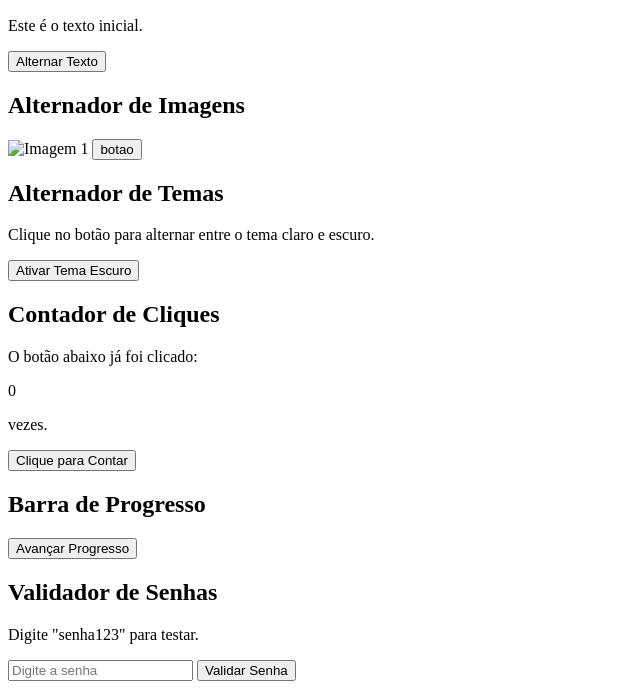
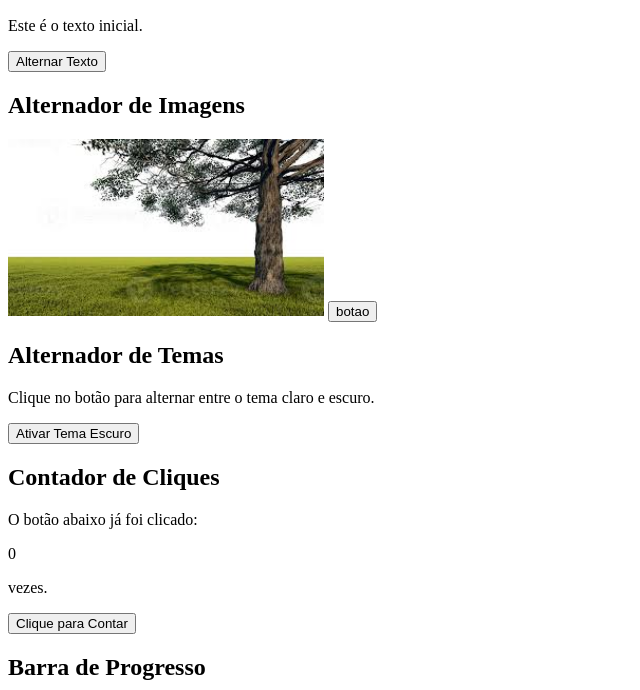
Before and after one commit to cursoguilhermesenac-lab/nadar, a plain HTML site: page index.html in a window 1280 px wide. Shown: the part 110-800 px from the top of the page, without its empty margins (0-640 px from the left). Drawn offline with Linux system fonts and the light colour scheme.

Commit message:
Update index.html

```diff
--- a/index.html
+++ b/index.html
@@ -19,7 +19,7 @@
 
             <div class="section">
                 <h2>Alternador de Imagens</h2>
-                <img id="imagem" src="imagem1.png" width="25%" alt="Imagem 1">
+                <img id="imagem" src="imagem.1.jpg" width="25%" alt="Imagem 1">
                 <button id="alternar-imagem-btn">botao</button>
             </div>
 
@@ -62,4 +62,5 @@
         </div>
         <script src="script.js"></script>
     </body>
+
 </html>S|
```
